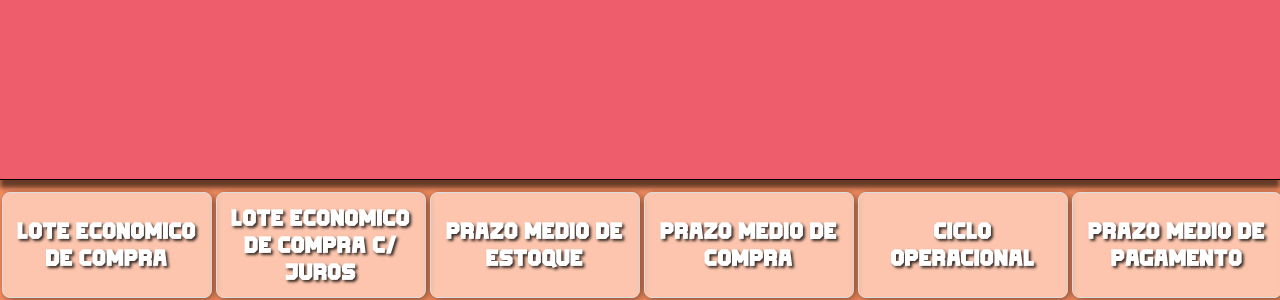
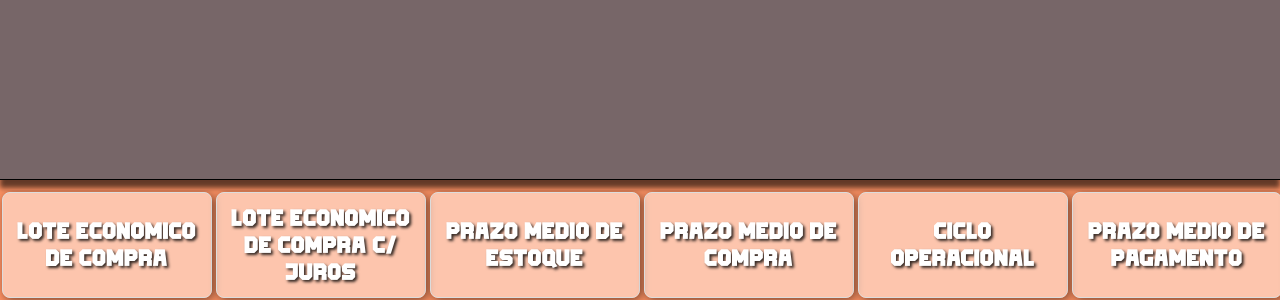
Before and after one commit to matheuszufi/calculadoraAdmFinanceira, a plain HTML site: page index.html in a window 1280 px wide. Shown: the part 500-800 px from the top of the page. Drawn offline with Linux system fonts and the light colour scheme.

Commit message:
updateerr

```diff
--- a/style.css
+++ b/style.css
@@ -25,7 +25,8 @@ body {
     display: flex;
     flex-wrap: wrap;
  justify-content: center;
- background: rgb(238,93,108);
+ background: rgb(119, 102, 104);
+ /* background: rgb(238,93,108); */
     transition: 0.4s;
     color: white;
     /* margin-top: 90px; */
```
